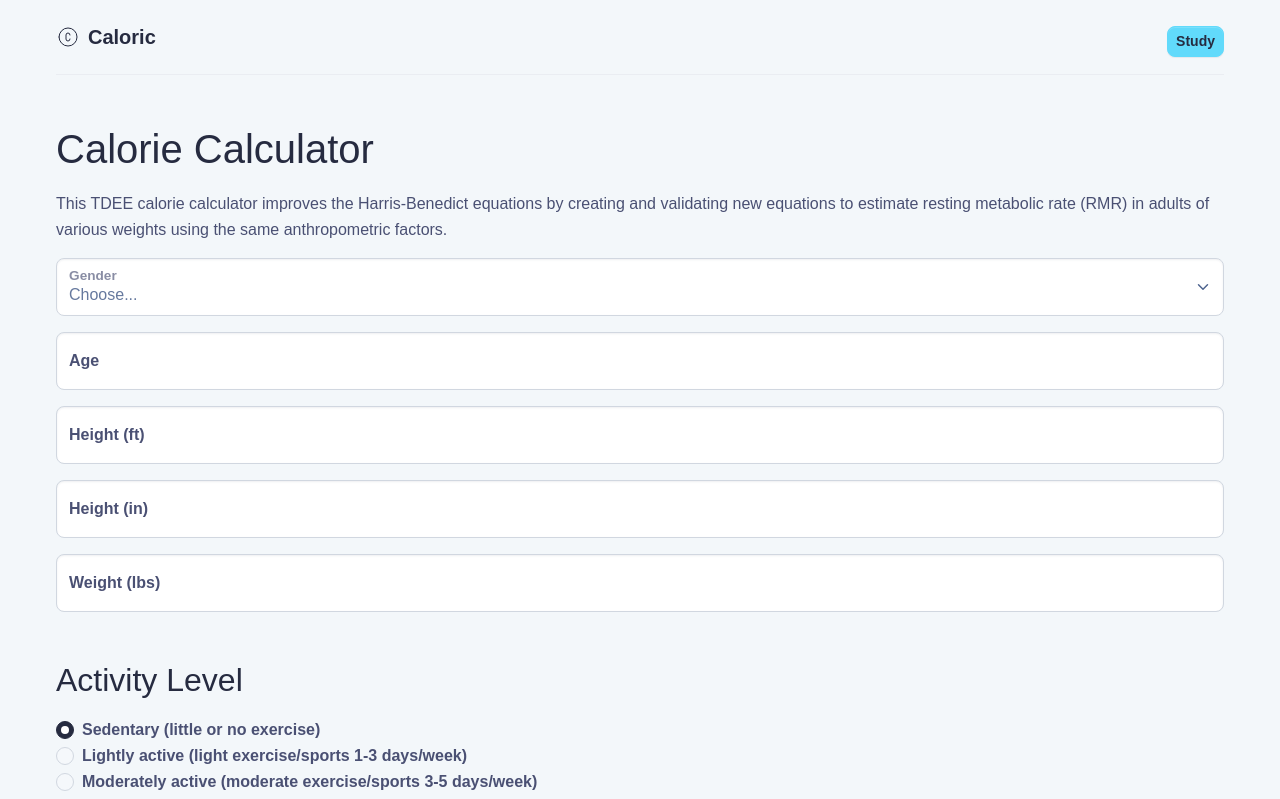
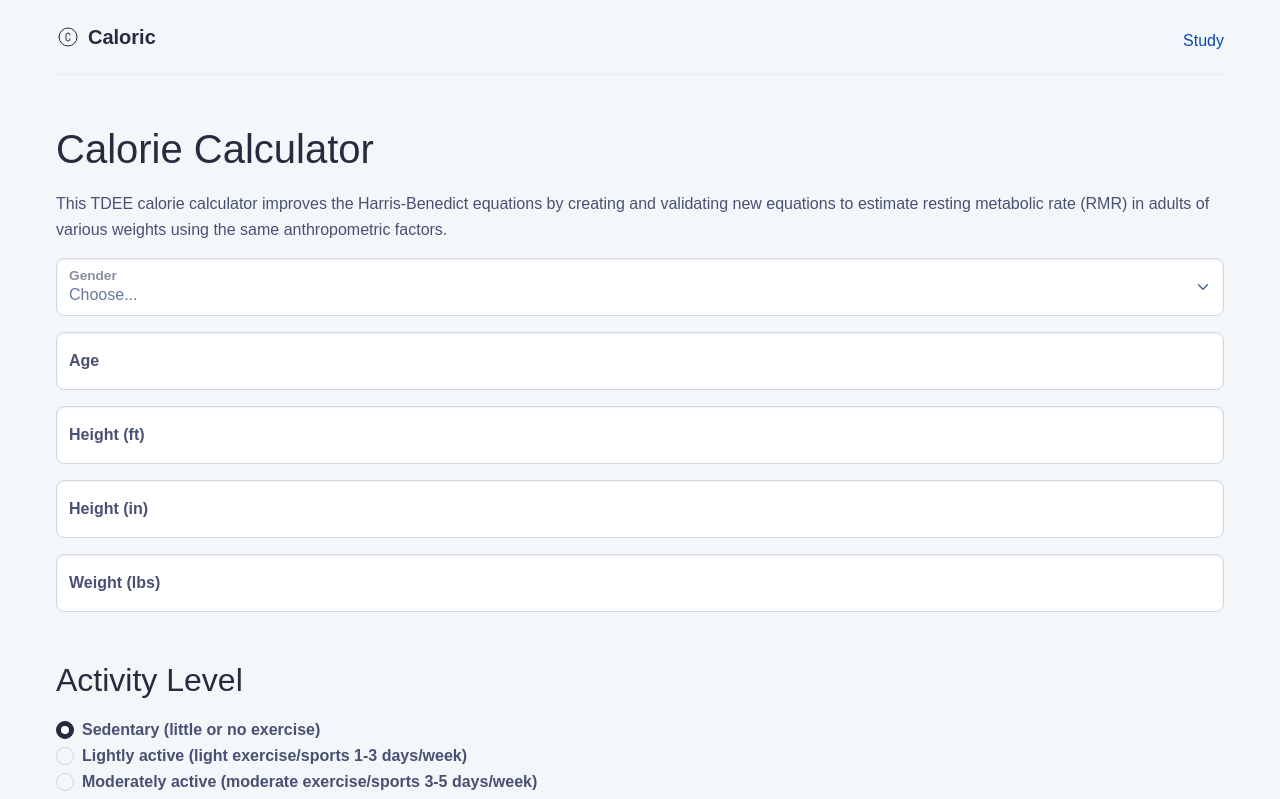
Before and after one commit to emiluzelac/caloric, a Next.js app: page / in a window 1280 px wide. Shown: the top 799 px of the page. Built offline with nearby package versions, Linux system fonts and the light colour scheme.

Commit message:
Info link

```diff
--- a/src/components/Header.tsx
+++ b/src/components/Header.tsx
@@ -18,7 +18,7 @@ const Header: React.FC = () => {
       </h1>
       <a
         href="https://www.ncbi.nlm.nih.gov/pmc/articles/PMC9967803/"
-        className="btn btn-sm btn-secondary d-inline-flex align-items-center"
+        className="text text-info d-inline-flex align-items-center"
         target="_blank"
         rel="noopener"
       >
```
